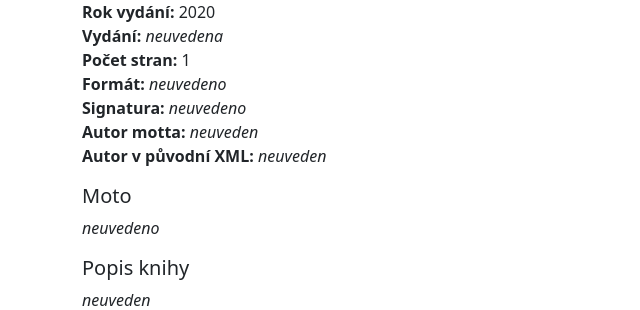
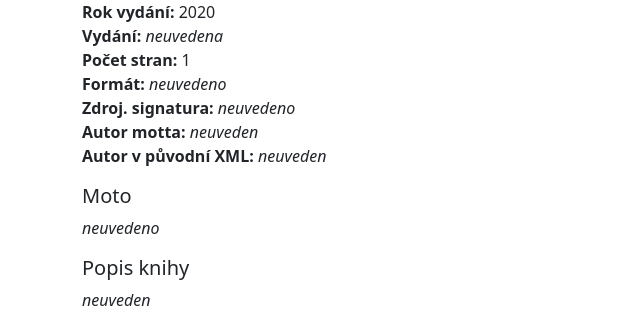
Before and after one commit to kloudak/new-cek, a Django app: template web/templates/web/book_detail.html in a window 1280 px wide. Shown: the part 245-555 px from the top of the page, without its empty margins (0-640 px from the left). Run offline with Django 5.2, Linux system fonts and the light colour scheme; the template is opened without the code that fills it: most values are stand-ins (such as "Sample title", 1, 10 or a date in 2020); some libraries are stand-ins or nearby versions.

Commit message:
Renaming Signatura na Zdroj. signatura.

```diff
--- a/web/templates/web/book_detail.html
+++ b/web/templates/web/book_detail.html
@@ -23,7 +23,7 @@
     <b>Vydání:</b> {{ book.edition|default:'<i>neuvedena</i>'}}<br/>
     <b>Počet stran:</b> {{ book.pages|default:'<i>neuvedeno</i>'}}<br/>
     <b>Formát:</b> {{ book.format|default:'<i>neuvedeno</i>'}}<br/>
-    <b>Signatura:</b> {{ book.signature|default:'<i>neuvedeno</i>'}}<br/>
+    <b>Zdroj. signatura:</b> {{ book.signature|default:'<i>neuvedeno</i>'}}<br/>
     <b>Autor motta:</b> {{ book.author_of_motto|default:'<i>neuveden</i>'}}<br/>
     <b>Autor v původní XML:</b> {{ book.author_xml|default:'<i>neuveden</i>'}}<br/>
 </p>
```
